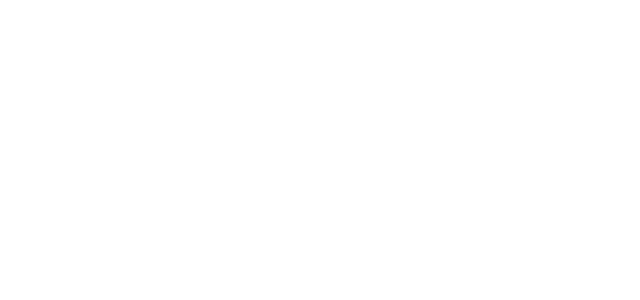
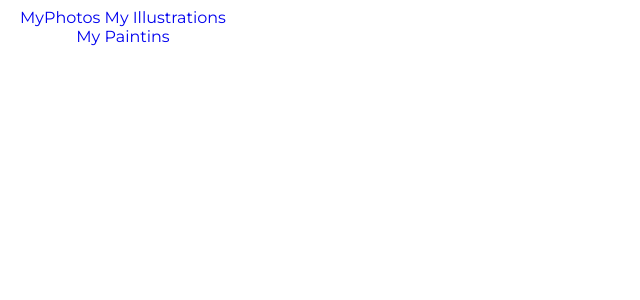
Before and after one commit to JamieB92/react-challanges, a React (Create React App) app in the folder my-app/: page / in a window 1280 px wide. Shown: the top 300 px of the page, without its empty margins (0-640 px from the left). Built offline with nearby package versions, Linux system fonts and the light colour scheme.

Commit message:
complete first react challange

```diff
--- a/my-app/package.json
+++ b/my-app/package.json
@@ -9,7 +9,7 @@
     "axios": "^0.21.4",
     "react": "^17.0.2",
     "react-dom": "^17.0.2",
-    "react-scripts": "4.0.3",
+    "react-scripts": "^5.0.1",
     "web-vitals": "^1.1.2"
   },
   "scripts": {
--- a/my-app/src/App.js
+++ b/my-app/src/App.js
@@ -1,9 +1,10 @@
 import css from './App.module.css';
+import Sidebar from './components/Sidebar';
 
 function App() {
   return (
     <div className={css.App}>
-      {/* Add your components here */}
+      <Sidebar />
     </div>
   );
 }
--- a/my-app/src/components/Sidebar.js
+++ b/my-app/src/components/Sidebar.js
@@ -0,0 +1,8 @@
+import React from "react";
+
+
+function Sidebar() {
+    return <div><a href="/">MyPhotos</a> <a href="/">My Illustrations</a> <a href="/">My Paintins</a></div>
+}
+
+export default Sidebar;
```
Also changed, not shown: 1 other file (tests, documents, lock files or other folders).
